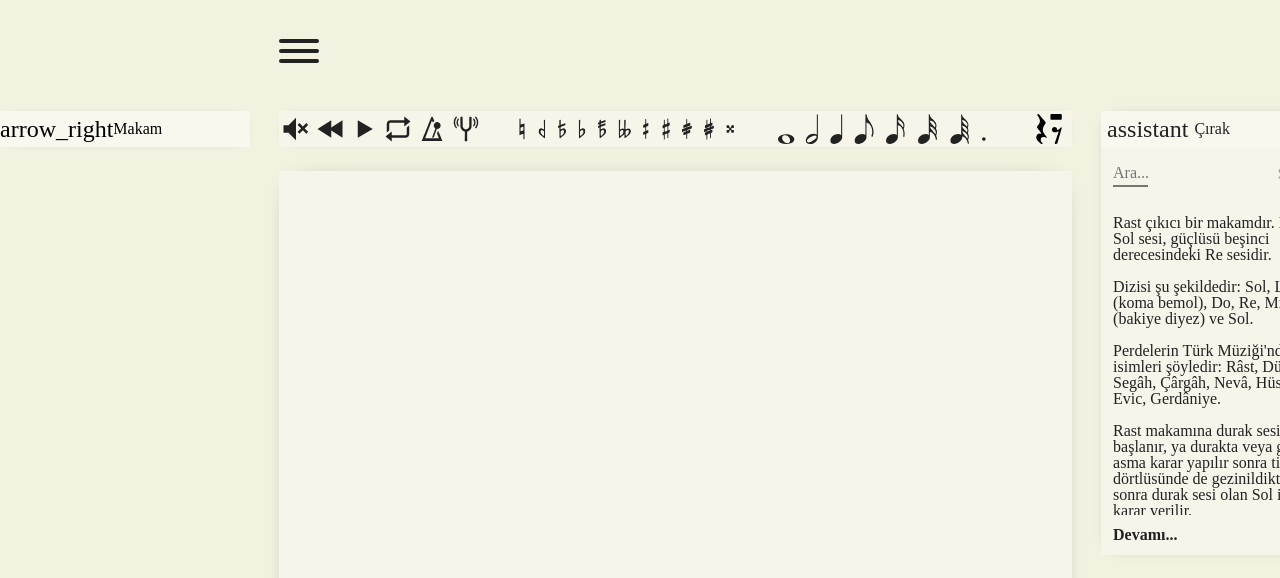
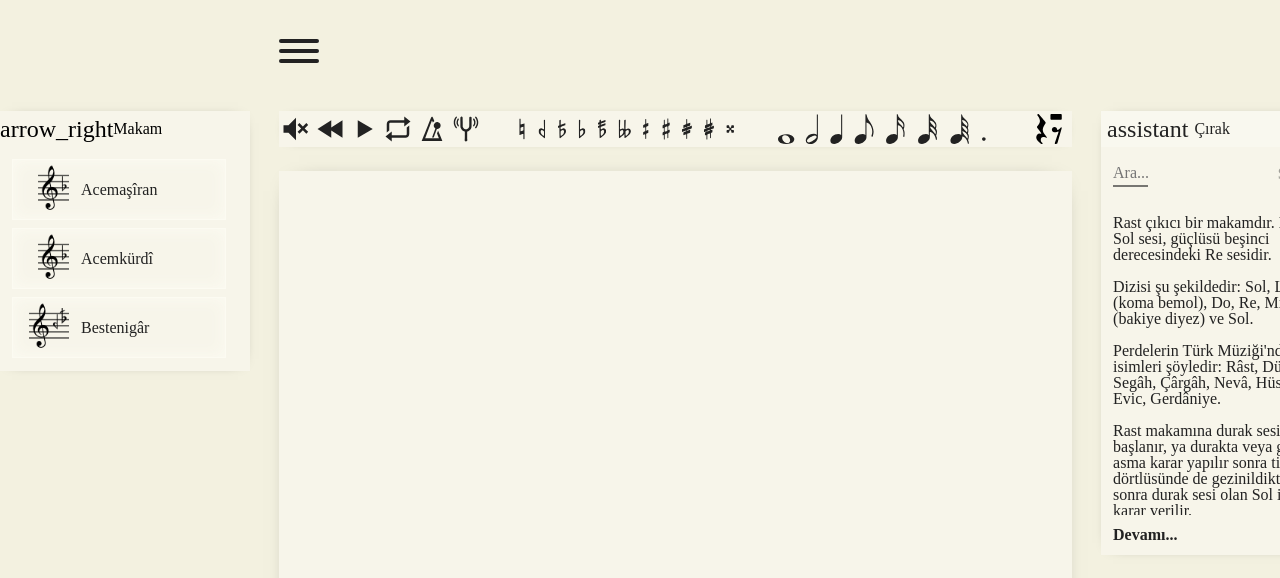
Before and after one commit to ihpar/katip-fs, a React (Create React App) app in the folder frontend/: page / in a window 1280 px wide. Shown: the top 578 px of the page. Built offline with nearby package versions, Linux system fonts and the light colour scheme; a web font is replaced by a local one.

Commit message:
adding widgets

```diff
--- a/frontend/src/components/katip/EditorWidget.tsx
+++ b/frontend/src/components/katip/EditorWidget.tsx
@@ -1,15 +1,62 @@
 import "./EditorWidget.scss";
 
+import aa from "../../images/makamlar/aa.png";
+import bes from "../../images/makamlar/bes.png";
+import bey from "../../images/makamlar/bey.png";
+import beyArab from "../../images/makamlar/bey-arab.png";
+import { useState } from "react";
+
 const EditorWidget: React.FC = (props) => {
+  const [isVisible, setIsVisible] = useState<boolean>(false);
+
+  const accordionClickHandler = () => {
+    setIsVisible((prev) => !prev);
+  };
+
+  const accordionButtonClass = `btn-accordion ${isVisible ? "accordion-active" : ""}`;
+
   return (
     <div className="accordion-wrapper">
-      <button className="btn-accordion accordion-active">
+      <button className={accordionButtonClass}>
         <span className="i-sharp caret">arrow_right</span>
         Makam
       </button>
-      <div className="accordion-panel">
+      <div className="accordion-panel" style={{ maxHeight: 224 }}>
         <div className="accordion-contents">
-          <div className="content-scroller makam">Lorem ipsum dolor sit amet.</div>
+          <div className="content-scroller makam">
+            <ul>
+              <li className="widget-list-item">
+                <div className="widget-makam-img">
+                  <img alt="filler" src={aa} />
+                </div>
+                <div className="widget-makam-name">Acemaşîran</div>
+              </li>
+              <li className="widget-list-item">
+                <div className="widget-makam-img">
+                  <img alt="filler" src={aa} />
+                </div>
+                <div className="widget-makam-name">Acemkürdî</div>
+              </li>
+              <li className="widget-list-item">
+                <div className="widget-makam-img">
+                  <img alt="filler" src={bes} />
+                </div>
+                <div className="widget-makam-name">Bestenigâr</div>
+              </li>
+              <li className="widget-list-item">
+                <div className="widget-makam-img">
+                  <img alt="filler" src={bey} />
+                </div>
+                <div className="widget-makam-name">Beyâtî</div>
+              </li>
+              <li className="widget-list-item">
+                <div className="widget-makam-img">
+                  <img alt="filler" src={beyArab} />
+                </div>
+                <div className="widget-makam-name">Beyâtî Araban</div>
+              </li>
+            </ul>
+          </div>
         </div>
       </div>
     </div>
```
